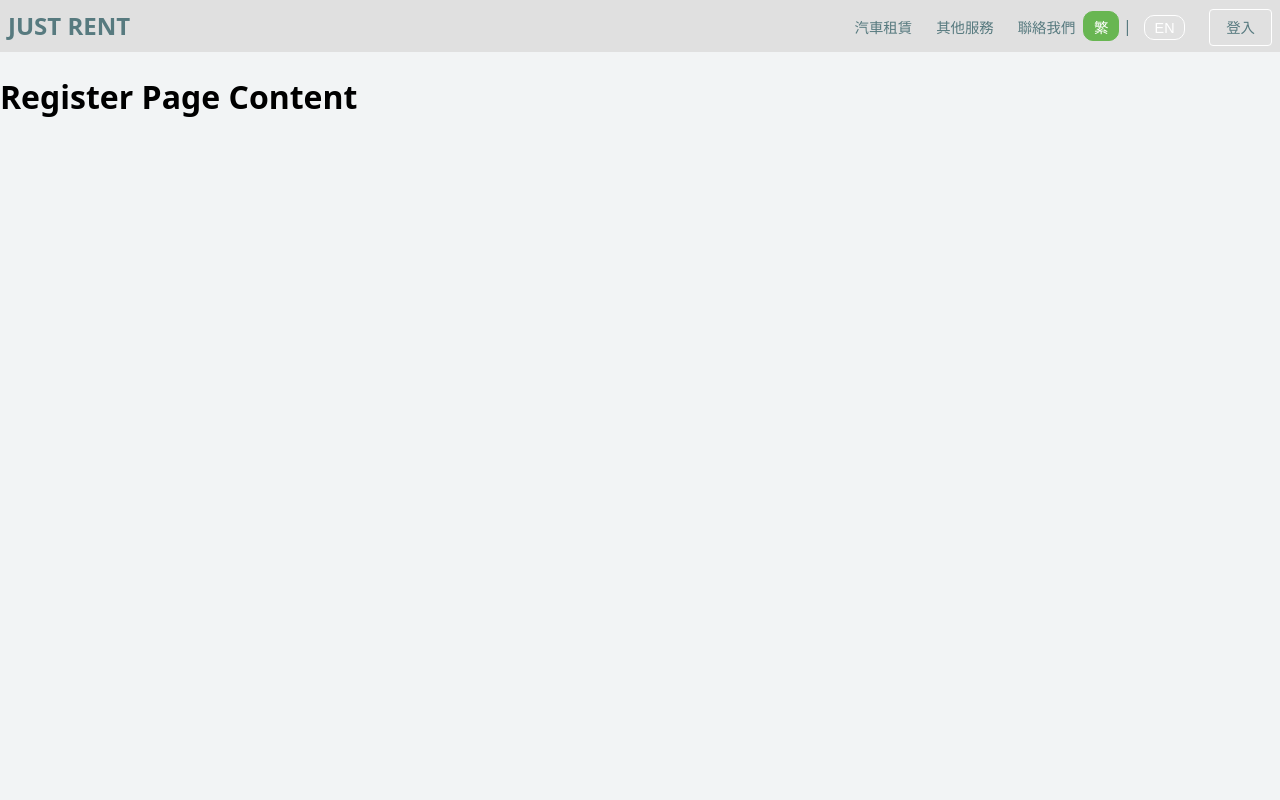
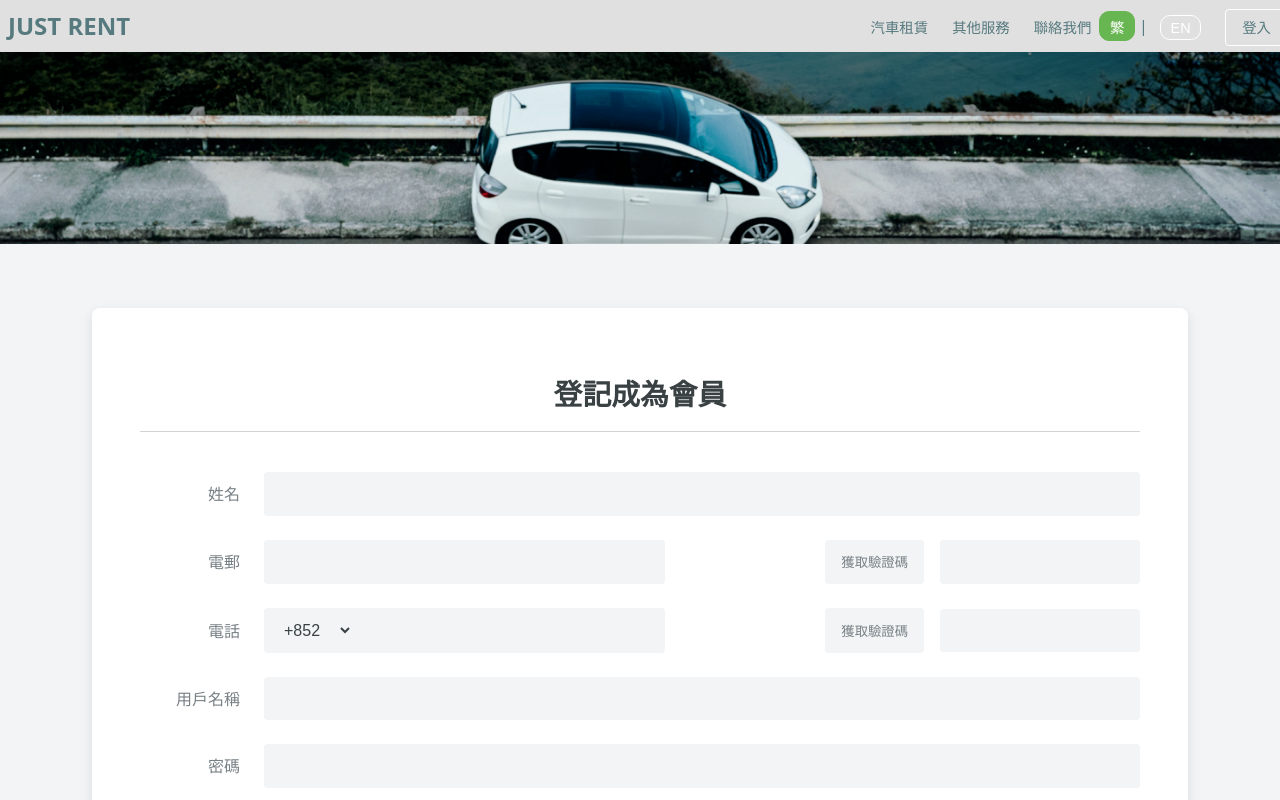
Before and after one commit to ywkdeborahdev/uiux_just_rent_car, a React (Vite) app: page /register in a window 1280 px wide. Shown: the top 800 px of the page. Built offline with nearby package versions, Linux system fonts and the light colour scheme.

Commit message:
added register page

```diff
--- a/src/App.tsx
+++ b/src/App.tsx
@@ -24,7 +24,7 @@ function App() {
         <Routes>
           <Route path="/" element={<MainPage language={language} t={t} />} />
           <Route path="/login" element={<LoginPage t={t} />} />
-          <Route path="/register" element={<RegisterPage />} />
+          <Route path="/register" element={<RegisterPage t={t} />} />
         </Routes>
       </BrowserRouter>
     </AuthProvider>
--- a/src/components/Header/Header.css
+++ b/src/components/Header/Header.css
@@ -2,6 +2,13 @@
 .main-header {
     padding: 0.5rem;
     color: #577A7F;
+
+    /* --- Add these properties for the sticky effect --- */
+    position: sticky;
+    top: 0;
+    width: 100%;
+    z-index: 1000;
+    /* Ensures the header stays on top of other content */
 }
 
 .main-header .container {
--- a/src/data/memberData.ts
+++ b/src/data/memberData.ts
@@ -1,9 +1,11 @@
 export interface Member {
     id: number;
     username: string;
+    password: string;
     email: string;
-    password: string;
-    language: string;
+    name: string;
+    phonePrefix: string;
+    phone: string;
 }
 
 export const members: Member[] = [
@@ -11,7 +13,9 @@ export const members: Member[] = [
         id: 1,
         username: 'jadenChan',
         email: 'jadenChan@abc.com',
-        password: '$2b$10$1GSjYWzUY3fx3zy4WUCHfuNAOr2M//JiJRZCRsYuP/CeUNAI5N0p.',
-        language: 'Chinese'
+        name: 'Jaden Chan',
+        phonePrefix: '+852',
+        phone: '91234567',
+        password: '$2b$10$1GSjYWzUY3fx3zy4WUCHfuNAOr2M//JiJRZCRsYuP/CeUNAI5N0p.'
     }
 ]
--- a/src/locales/en.json
+++ b/src/locales/en.json
@@ -20,5 +20,15 @@
         "signupPrompt": "Not yet our member?",
         "signupLink": "Sign up",
         "errorMessage": "Invalid username or password. Please try again."
+    },
+    "registerPage": {
+        "formTitle": "Register to Become a Member",
+        "nameLabel": "Name",
+        "emailLabel": "Email",
+        "phoneLabel": "Phone",
+        "usernameLabel": "Username",
+        "passwordLabel": "Password",
+        "getCode": "Get Code",
+        "registerButton": "Register"
     }
 }
--- a/src/locales/zh.json
+++ b/src/locales/zh.json
@@ -20,5 +20,15 @@
         "signupPrompt": "還不是會員？",
         "signupLink": "立即註冊",
         "errorMessage": "用戶名或密碼無效。請再試一次。"
+    },
+    "registerPage": {
+        "formTitle": "登記成為會員",
+        "nameLabel": "姓名",
+        "emailLabel": "電郵",
+        "phoneLabel": "電話",
+        "usernameLabel": "用戶名稱",
+        "passwordLabel": "密碼",
+        "getCode": "獲取驗證碼",
+        "registerButton": "登記"
     }
 }
--- /dev/null
+++ b/src/pages/RegisterPage.css
@@ -0,0 +1,137 @@
+.register-container {
+    display: flex;
+    justify-content: center;
+    padding: 4rem 2rem;
+    background-color: var(--background-paper);
+}
+
+.register-form {
+    background-color: white;
+    padding: 2.5rem 3rem;
+    border-radius: 8px;
+    box-shadow: 0 4px 12px rgba(0, 0, 0, 0.1);
+    width: 100%;
+    max-width: 1000px;
+    /* Increased width for the new layout */
+}
+
+.register-form h2 {
+    color: var(--primary-main);
+    text-align: center;
+    margin-bottom: 1rem;
+    font-size: 1.8rem;
+    font-weight: 600;
+}
+
+.title-divider {
+    border: 0;
+    height: 1px;
+    background-color: var(--divider);
+    margin-bottom: 2.5rem;
+}
+
+.form-row {
+    display: flex;
+    align-items: center;
+    margin-bottom: 1.5rem;
+}
+
+.form-row label {
+    color: var(--text-secondary);
+    width: 100px;
+    /* Fixed width for labels */
+    text-align: right;
+    margin-right: 1.5rem;
+    font-weight: 500;
+    flex-shrink: 0;
+    /* Prevent label from shrinking */
+}
+
+.form-row .input-wrapper {
+    flex-grow: 1;
+    display: flex;
+    align-items: center;
+    gap: 1rem;
+    /* Adds space between items */
+}
+
+.form-row input,
+.form-row select {
+    padding: 0.8rem 1rem;
+    border: 0px solid var(--divider);
+    border-radius: 4px;
+    background-color: var(--background-paper);
+    font-size: 1rem;
+    box-sizing: border-box;
+    color: var(--text-primary);
+}
+
+/* Main input fields take up the most space */
+.main-input {
+    flex-grow: 1;
+}
+
+/* Phone input group */
+.phone-input-group {
+    display: flex;
+    flex-grow: 1;
+}
+
+.phone-input-group select {
+    border-right: none;
+    border-radius: 4px 0 0 4px;
+    background-color: var(--background-paper);
+}
+
+.phone-input-group input {
+    border-radius: 0 4px 4px 0;
+    width: 100%;
+}
+
+/* Verification code column */
+.verification-group {
+    display: flex;
+    align-items: center;
+    gap: 1rem;
+}
+
+.get-code-button {
+    margin: 0 0 0 10rem;
+    padding: 0.8rem 1rem;
+    border: 0px solid var(--divider);
+    background-color: var(--background-paper);
+    border-radius: 4px;
+    cursor: pointer;
+    white-space: nowrap;
+    /* Prevent text wrapping */
+    color: var(--text-secondary);
+}
+
+.code-input {
+    width: 200px;
+    /* Fixed width for the code input */
+}
+
+.register-button-container {
+    text-align: center;
+    margin-top: 3rem;
+}
+
+.register-button {
+    padding: 0.9rem 2.5rem;
+    border: none;
+    border-radius: 4px;
+    /* Changed from pill shape to match login button */
+    background-color: var(--secondary-main);
+    /* Changed color */
+    color: white;
+    font-size: 1.1rem;
+    font-weight: bold;
+    cursor: pointer;
+    transition: background-color 0.3s ease;
+}
+
+.register-button:hover {
+    background-color: var(--secondary-dark);
+    /* Changed color */
+}
--- a/src/pages/RegisterPage.tsx
+++ b/src/pages/RegisterPage.tsx
@@ -1,7 +1,97 @@
-import React from 'react';
+import React, { useState } from 'react';
+import RegularBanner from '../components/RegularBanner/RegularBanner';
+import './RegisterPage.css';
 
-const RegisterPage: React.FC = () => {
-    return <h1>Register Page Content</h1>;
+type RegisterPageProps = {
+    t: (key: string) => string;
+};
+
+const RegisterPage: React.FC<RegisterPageProps> = ({ t }) => {
+    // State for each form field
+    const [formData, setFormData] = useState({
+        name: '',
+        email: '',
+        emailCode: '',
+        phonePrefix: '+852',
+        phone: '',
+        phoneCode: '',
+        username: '',
+        password: '',
+    });
+
+    const handleChange = (e: React.ChangeEvent<HTMLInputElement | HTMLSelectElement>) => {
+        const { id, value } = e.target;
+        setFormData((prev) => ({ ...prev, [id]: value }));
+    };
+
+    const handleRegister = (e: React.FormEvent) => {
+        e.preventDefault();
+        console.log('Registering with data:', formData);
+        // Add registration logic here
+    };
+
+    return (
+        <div>
+            <RegularBanner />
+            <div className="register-container">
+                <form className="register-form" onSubmit={handleRegister}>
+                    <h2>{t('registerPage.formTitle')}</h2>
+                    <hr className="title-divider" />
+
+                    {/* Name */}
+                    <div className="form-row">
+                        <label htmlFor="name">{t('registerPage.nameLabel')}</label>
+                        <input id="name" type="text" className="main-input" value={formData.name} onChange={handleChange} required />
+                    </div>
+
+                    {/* Email */}
+                    <div className="form-row">
+                        <label htmlFor="email">{t('registerPage.emailLabel')}</label>
+                        <input id="email" type="email" className="main-input" value={formData.email} onChange={handleChange} required />
+                        <div className="verification-group">
+                            <button type="button" className="get-code-button">{t('registerPage.getCode')}</button>
+                            <input id="emailCode" type="text" className="code-input" value={formData.emailCode} onChange={handleChange} required />
+                        </div>
+                    </div>
+
+                    {/* Phone */}
+                    <div className="form-row">
+                        <label htmlFor="phone">{t('registerPage.phoneLabel')}</label>
+                        <div className="phone-input-group">
+                            <select id="phonePrefix" value={formData.phonePrefix} onChange={handleChange}>
+                                <option value="+852">+852</option>
+                                <option value="+853">+853</option>
+                                <option value="+886">+886</option>
+                            </select>
+                            <input id="phone" type="tel" value={formData.phone} onChange={handleChange} required />
+                        </div>
+                        <div className="verification-group">
+                            <button type="button" className="get-code-button">{t('registerPage.getCode')}</button>
+                            <input id="phoneCode" type="text" className="code-input" value={formData.phoneCode} onChange={handleChange} required />
+                        </div>
+                    </div>
+
+                    {/* Username */}
+                    <div className="form-row">
+                        <label htmlFor="username">{t('registerPage.usernameLabel')}</label>
+                        <input id="username" type="text" className="main-input" value={formData.username} onChange={handleChange} required />
+                    </div>
+
+                    {/* Password */}
+                    <div className="form-row">
+                        <label htmlFor="password">{t('registerPage.passwordLabel')}</label>
+                        <input id="password" type="password" className="main-input" value={formData.password} onChange={handleChange} required />
+                    </div>
+
+                    <div className="register-button-container">
+                        <button type="submit" className="register-button">
+                            {t('registerPage.registerButton')}
+                        </button>
+                    </div>
+                </form>
+            </div>
+        </div>
+    );
 };
 
 export default RegisterPage;
```
